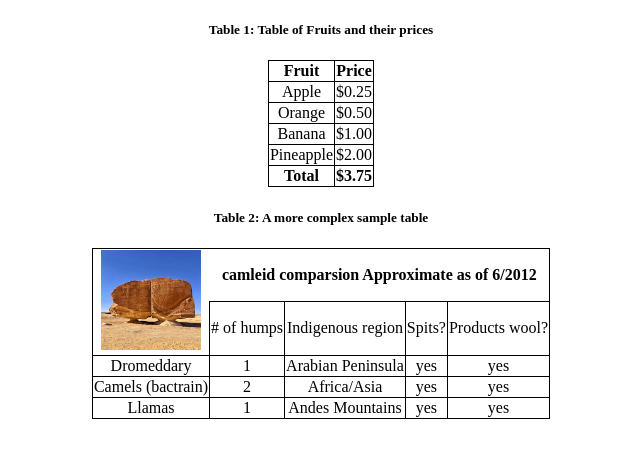
After one commit to Rawan-Almitairi/DjangoWebProjects, a Django app: page /books/html5/tables/ in a window 1280 px wide. The commit adds this page. Shown: the top 458 px of the page, without its empty margins (319-959 px from the left). Run offline with Django 5.2, Linux system fonts and the light colour scheme.

Commit message:
finish lab5

```diff
--- a/apps/bookmodule/urls.py
+++ b/apps/bookmodule/urls.py
@@ -9,5 +9,9 @@ urlpatterns = [
  path('list_books/', views.list_books, name= "books.list_books"),
  path('<int:bookId>/', views.viewbook, name="books.view_one_book"),
  path('aboutus/', views.aboutus, name="books.aboutus"),
+ path('html5/links/', views.links, name="books.html5.links"),
+ path('html/text/fromatting/', views.formatting, name="books.html5.text.formatting"),
+ path('html5/listing/', views.listing, name="books.html5.listing"),
+ path('html5/tables/', views.tables, name="books.html5.tables"),
 
 ]
--- a/apps/bookmodule/views.py
+++ b/apps/bookmodule/views.py
@@ -39,3 +39,16 @@ def viewbook(request, bookId):
 
 def aboutus(request):
     return render(request, "bookmodule/aboutus.html")
+
+#lab5
+def links (request):
+    return render(request, "bookmodule/html5/links.html")
+
+def formatting(request):
+    return render(request, "bookmodule/html5/text/formatting.html")
+
+def listing (request):
+    return render(request, "bookmodule/html5/listing.html")
+
+def tables (request):
+    return render(request, "bookmodule/html5/tables.html")
--- a/apps/static/styles.css
+++ b/apps/static/styles.css
@@ -17,3 +17,76 @@
 .topnav a.active {
     color: #008CBA;
 }
+
+/* lab5 */
+.mylink {
+    display: block;
+    width: 100%;
+    text-align: center;
+    font-size: 25px;
+    padding: 24px;
+}
+
+#link-tab {
+    background-color: aquamarine;
+    color: red;
+}
+
+#link1 {
+    background-color: grey;
+    color: yellow;
+}
+
+#link2 {
+    background-color: black;
+    color: #eeeeee;
+}
+
+#link-tab:visited {
+    color: purple;
+}
+
+#link1:hover {
+    background-color: rgb(0, 149, 255);
+}
+
+#link2:active {
+    color: red;
+}
+
+.formatting {
+    color: green;
+    background-color: rgb(230, 255, 230);
+}
+
+.list-title {
+    color: #eeeeee;
+    background-color: #008CBA;
+    padding: 16px;
+}
+
+.table1-container {
+    text-align: center;
+    align-items: center;
+}
+
+.table1 th,
+td {
+    border: 1px solid black;
+}
+
+.table1 {
+    margin: 0 auto;
+    border-collapse: collapse;
+}
+
+.table2-container {
+    text-align: center;
+    align-items: center;
+}
+
+.table2 {
+    border: 1px solid black;
+    border-collapse: collapse;
+    margin: 0 auto;
+}
--- /dev/null
+++ b/apps/templates/bookmodule/html5/tables.html
@@ -0,0 +1,82 @@
+<!DOCTYPE html>
+<html lang="en">
+    {% load static %}
+<head>
+    <meta charset="UTF-8">
+    <meta name="viewport" content="width=device-width, initial-scale=1.0">
+    <title>tables page</title>
+    <link rel="stylesheet" href="{% static 'styles.css' %}">
+</head>
+<body>
+    <div class="table1-container">
+        <h5>Table 1: Table
+        of Fruits and
+        their prices
+    </h5>
+    <table class="table1">
+            <tr>
+                <th>Fruit</th>
+                <th>Price</th>
+            </tr>
+            <tr>
+                <td>Apple</td>
+                <td>$0.25</td>
+            </tr>
+            <tr>
+                <td>Orange</td>
+                <td>$0.50</td>
+            </tr>
+            <tr>
+                <td>Banana</td>
+                <td>$1.00</td>
+            </tr>
+            <tr>
+                <td>Pineapple</td>
+                <td>$2.00</td>
+            </tr>
+            <tr>
+                <th>Total</th>
+                <th>$3.75</th>
+            </tr>
+        </table>
+    </div>
+    <div class="table2-container">
+        <h5>Table 2: A more complex sample table</h5>
+        <table class="table2">
+            <tr>
+                <th rowspan="2">
+                    <img src="{% static '\rock.jpg' %}" alt="table img" width="100px" height="100px">
+                </th>
+                <th colspan="4">camleid comparsion Approximate as of 6/2012</th>
+            </tr>
+            <tr>
+                <td># of humps</td>
+                <td>Indigenous region</td>
+                <td>Spits?</td>
+                <td>Products wool?</td>
+            </tr>
+            <tr>
+                <td>Dromeddary</td>
+                <td>1</td>
+                <td>Arabian Peninsula</td>
+                <td>yes</td>
+                <td>yes</td>
+            </tr>
+            <tr>
+                <td>Camels (bactrain)</td>
+                <td>2</td>
+                <td>Africa/Asia</td>
+                <td>yes</td>
+                <td>yes</td>
+            </tr>
+            <tr>
+                <td>Llamas</td>
+                <td>1</td>
+                <td>Andes Mountains</td>
+                <td>yes</td>
+                <td>yes</td>
+            </tr>
+        </table>
+    </div>
+</body>
+</html>
--- a/apps/templates/layouts/base.html
+++ b/apps/templates/layouts/base.html
@@ -7,7 +7,7 @@
     <meta name="keywords" content="Books, recent, Learning, library">
     <meta name="description" content="Books website">
     <meta name="author" content="author name">
-    <link rel="icon" href="{% static 'qu-icon.png' %}">
+    <link rel="icon" href="{% static 'bookicon.png' %}">
     <meta charset="UTF-8">
     <link rel="stylesheet" href="{% static 'styles.css' %}">
     {% block stylesheets %}{% endblock stylesheets %}
```
Also changed, not shown: apps/templates/bookmodule/aboutus.html (+0 -36 lines), apps/templates/bookmodule/html5/links.html (added, +18 -0 lines), apps/templates/bookmodule/html5/listing.html (added, +42 -0 lines), apps/templates/bookmodule/html5/text/formatting.html (added, +26 -0 lines), apps/templates/bookmodule/index3.html (+3 -33 lines), apps/templates/bookmodule/list_books.html (+1 -58 lines), apps/templates/bookmodule/one_book.html (+0 -31 lines), apps/static/rock.jpg (added).
